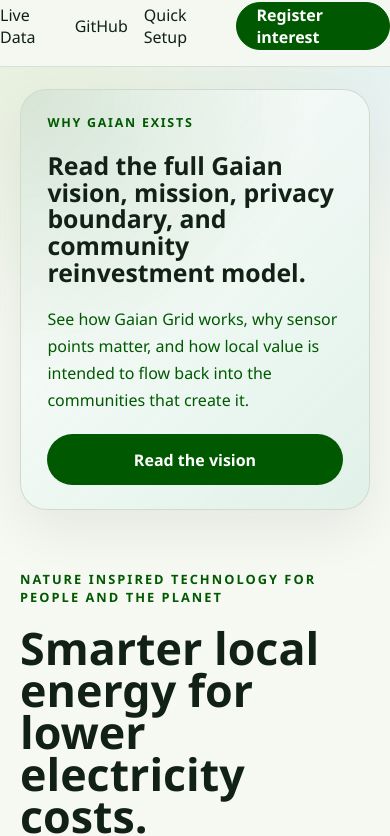
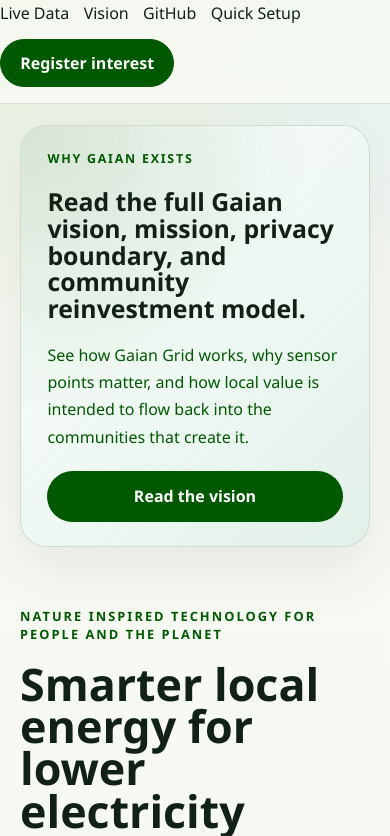
Before and after one commit to Gaian-Technologies/gaiangrid_website, a plain HTML site: page src/index.html in a window 390 px wide. Shown: the part 76-912 px from the top of the page. Drawn offline with Linux system fonts and the light colour scheme.

Commit message:
added vision top nav

```diff
--- a/src/index.html
+++ b/src/index.html
@@ -15,7 +15,7 @@
     <meta name="twitter:title" content="Gaian Grid">
     <meta name="twitter:description" content="Register interest free to help build cheaper local green electricity. No setup is required to register interest, and Home Assistant or solar can come later.">
     <link rel="icon" href="/favicon.svg" type="image/svg+xml">
-    <link rel="stylesheet" href="main.css?v=20260401c">
+    <link rel="stylesheet" href="main.css?v=20260401d">
     <link rel="stylesheet" href="grid.css?v=20260330a">
     <script defer src="https://static.cloudflareinsights.com/beacon.min.js" data-cf-beacon='{"token":"8bb157c5837e407dbbdbf5048f4bd54e"}'></script>
 </head>
@@ -27,6 +27,7 @@
             </a>
             <nav class="nav">
                 <a class="nav-link" href="/live">Live Data</a>
+                <a class="nav-link" href="/vision">Vision</a>
                 <a class="nav-link" href="https://github.com/Gaian-Technologies" target="_blank" rel="noreferrer">GitHub</a>
                 <a class="nav-link" href="/quicksetup">Quick Setup</a>
                 <a class="button-link" href="/enroll?mode=interest">Register interest</a>
--- a/src/main.css
+++ b/src/main.css
@@ -69,6 +69,8 @@
     display: flex;
     align-items: center;
     gap: 1rem;
+    flex-wrap: wrap;
+    justify-content: flex-end;
 }
 
 .nav-link,
@@ -775,7 +777,8 @@
 
     .nav {
         width: 100%;
-        justify-content: space-between;
+        justify-content: flex-start;
+        gap: 0.9rem;
     }
 
     .hero {
```
Also changed, not shown: src/live.html (+2 -1 lines), src/quicksetup.html (+2 -1 lines), src/vision.html (+2 -1 lines).
